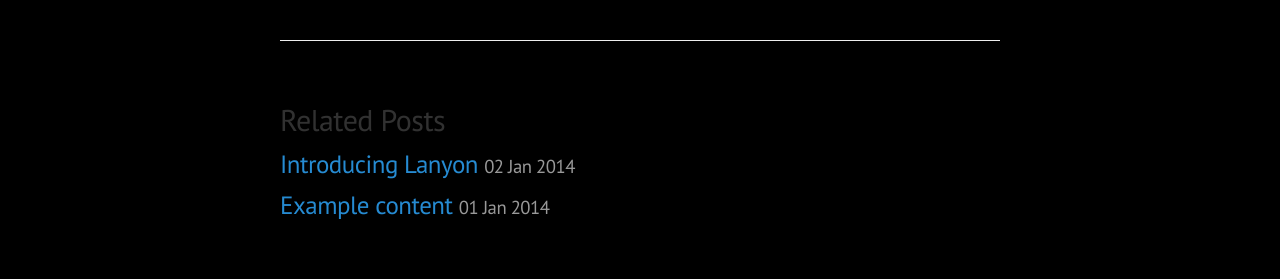
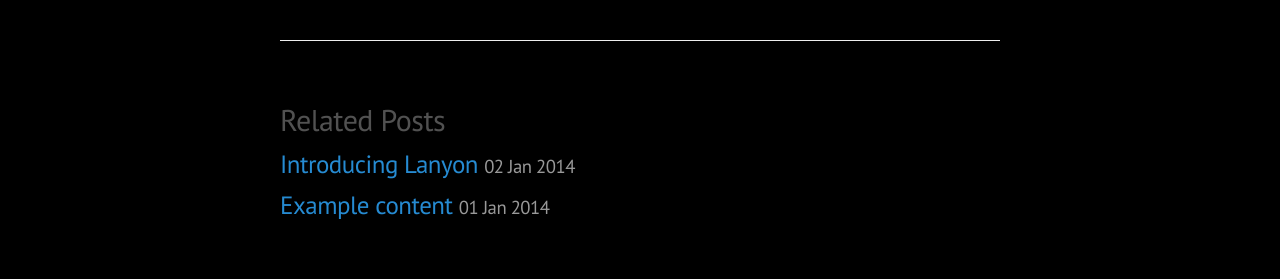
Before and after one commit to iankeane/keanegit.github.io, a Jekyll site: the page built from _posts/2013-12-31-whats-jekyll.md, in a window 1280 px wide. Shown: the part 618-897 px from the top of the page. Built offline with Jekyll 4.4.1, drawn with Linux system fonts in a browser that asks for light colours.

Commit message:
header color

```diff
--- a/public/css/lanyon.css
+++ b/public/css/lanyon.css
@@ -47,7 +47,7 @@
 h1, h2, h3, h4, h5, h6 {
   font-family: "PT Sans", Helvetica, Arial, sans-serif;
   font-weight: 400;
-  color: #313131;
+  color: #515151;
   letter-spacing: -.025rem;
 }
 
```
